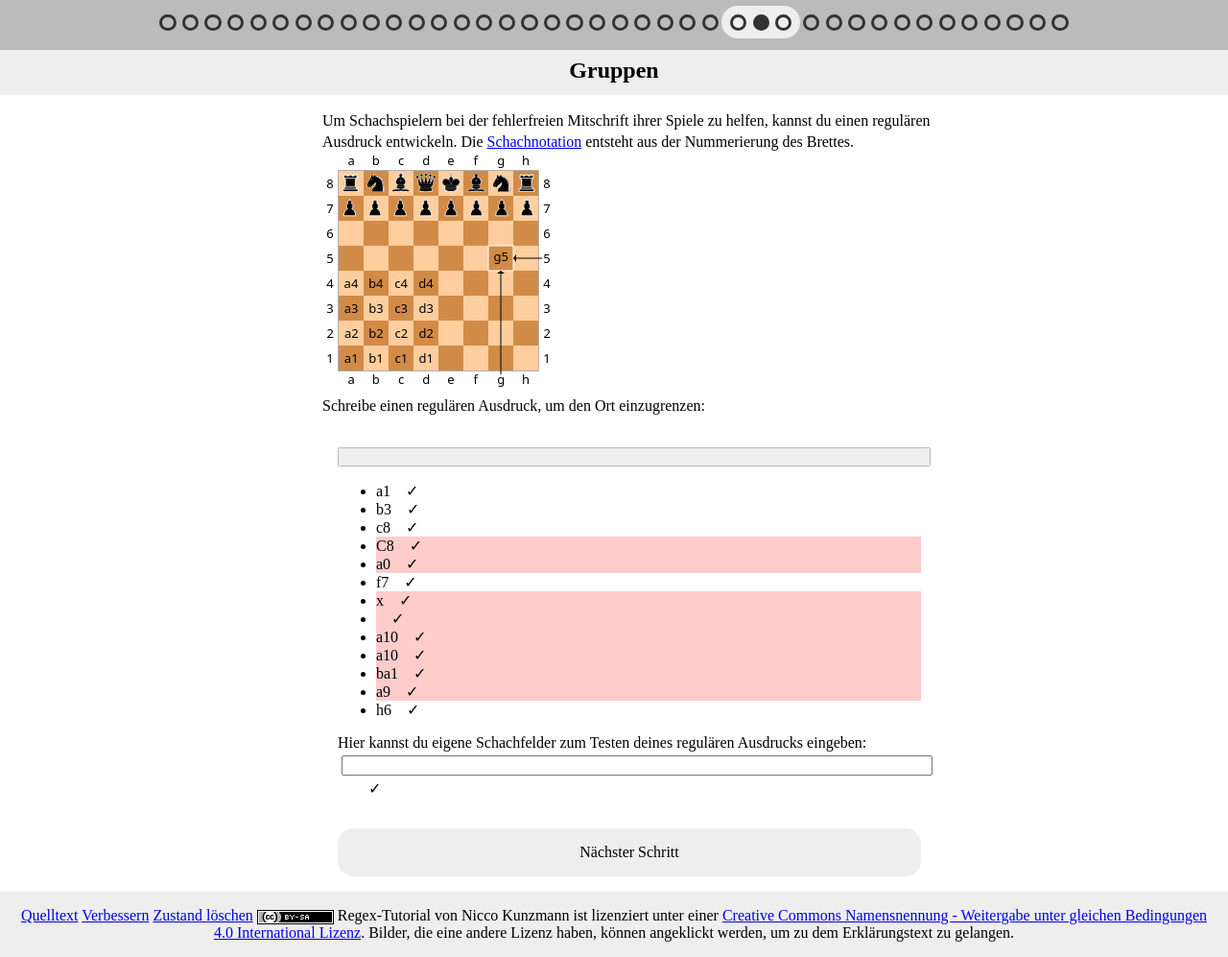
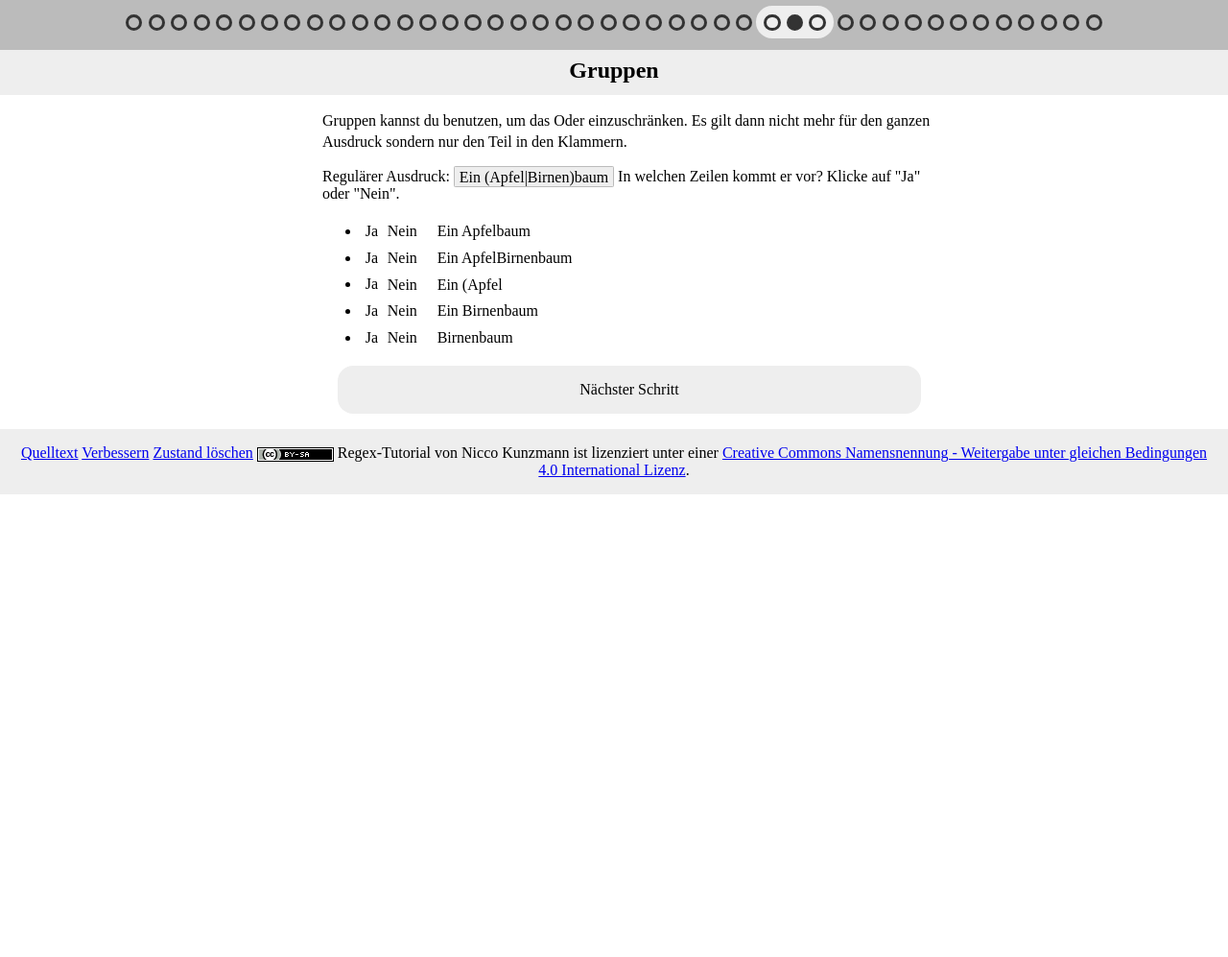
Before and after one commit to CoderDojoPotsdam/regex-tutorial, a Jekyll site: the page built from tutorial/09-gruppen-02.html, in a window 1280 px wide. Shown: the whole page at 96% size. Built offline with Jekyll 4.4.1, drawn with Linux system fonts in a browser that asks for light colours; after the commit the page ends 900 px from its top, so only the background shows below that.

Commit message:
Gruppen verändert

```diff
--- a/tutorial/09-gruppen-02.html
+++ b/tutorial/09-gruppen-02.html
@@ -3,33 +3,16 @@ layout: exercise
 title: Gruppen
 ---
 <p>
-  Um Schachspielern bei der fehlerfreien Mitschrift ihrer Spiele zu helfen,
-  kannst du einen regulären Ausdruck entwickeln.
-  Die <a href="https://de.wikipedia.org/wiki/Schachnotation">Schachnotation</a>
-  entsteht aus der Nummerierung des Brettes.<br/>
-  <a href="../extern/schachbrett/README.md">
-    <img src="../extern/schachbrett/SCD_algebraic_notation.svg" />
-  </a>
-  <br/>
-  Schreibe einen regulären Ausdruck, um den Ort einzugrenzen:
+  Gruppen kannst du benutzen, um das Oder einzuschränken.
+  Es gilt dann nicht mehr für den ganzen Ausdruck sondern nur den Teil in den Klammern.
 </p>
-<div class="playfield">
-  <input type="text" value="" class="regex">
-  <div class="message"></div>
-  <ul class="examples">
-    <li class="ok">a1</li>
-    <li class="ok">b3</li>
-    <li class="ok">c8</li>
-    <li class="fail">C8</li>
-    <li class="fail">a0</li>
-    <li class="ok">f7</li>
-    <li class="fail">x</li>
-    <li class="fail"></li>
-    <li class="fail">a10</li>
-    <li class="fail">a10</li>
-    <li class="fail">ba1</li>
-    <li class="fail">a9</li>
-    <li class="ok">h6</li>
+<div class="quiz">
+  <div class="expression">Ein (Apfel|Birnen)baum</div>
+  <ul class="choices">
+    <li>Ein Apfelbaum</li>
+    <li>Ein ApfelBirnenbaum</li>
+    <li>Ein (Apfel</li>
+    <li>Ein Birnenbaum</li>
+    <li>Birnenbaum</li>
   </ul>
-  <div class="experiment">Hier kannst du eigene Schachfelder zum Testen deines regulären Ausdrucks eingeben:</div>
 </div>
```
Also changed, not shown: tutorial/04-mengen-03.html (added, +18 -0 lines), tutorial/04-mengen-04.html (added, +35 -0 lines), tutorial/04-mengen-05.html (added, +32 -0 lines), tutorial/09-gruppen-03.html (+11 -20 lines).
